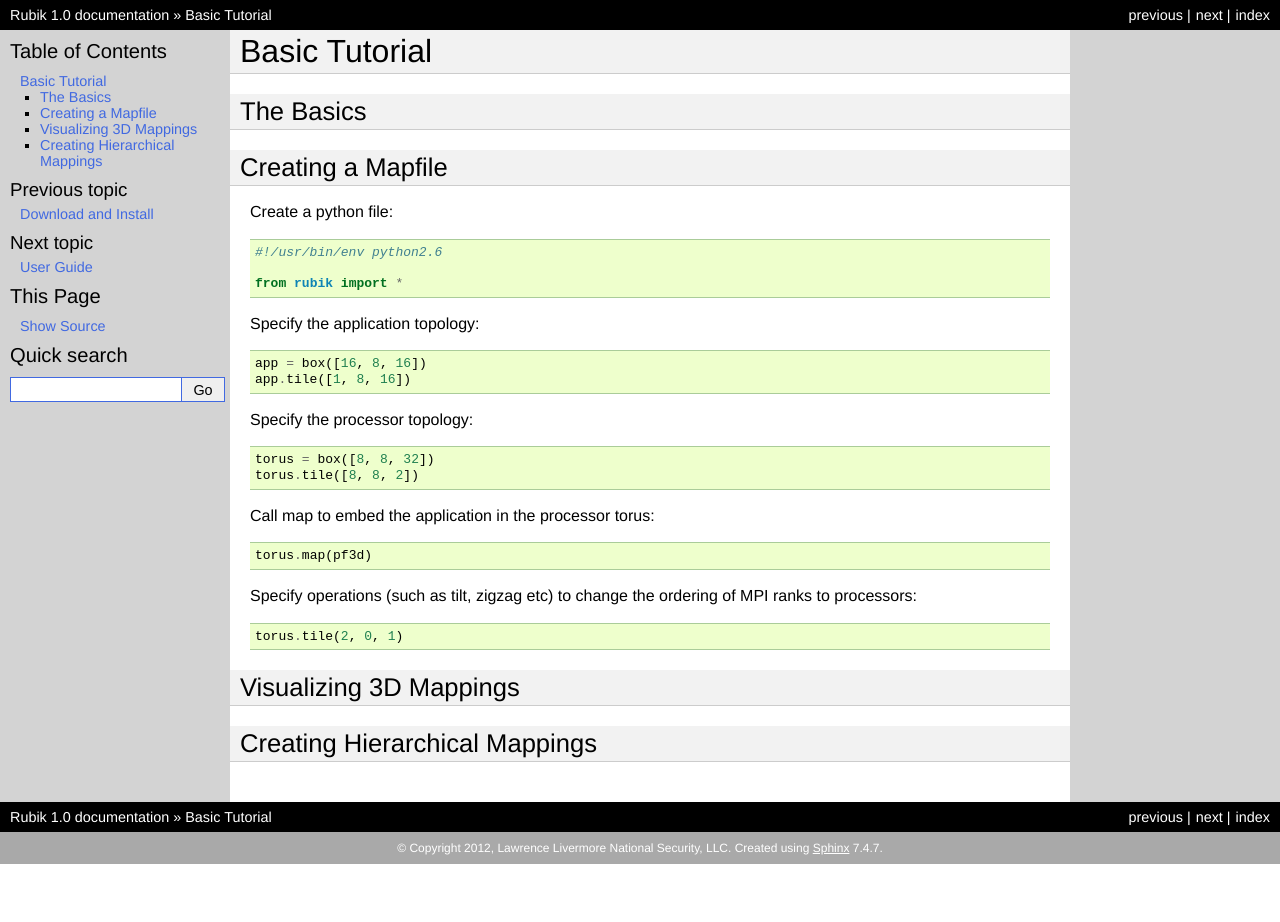
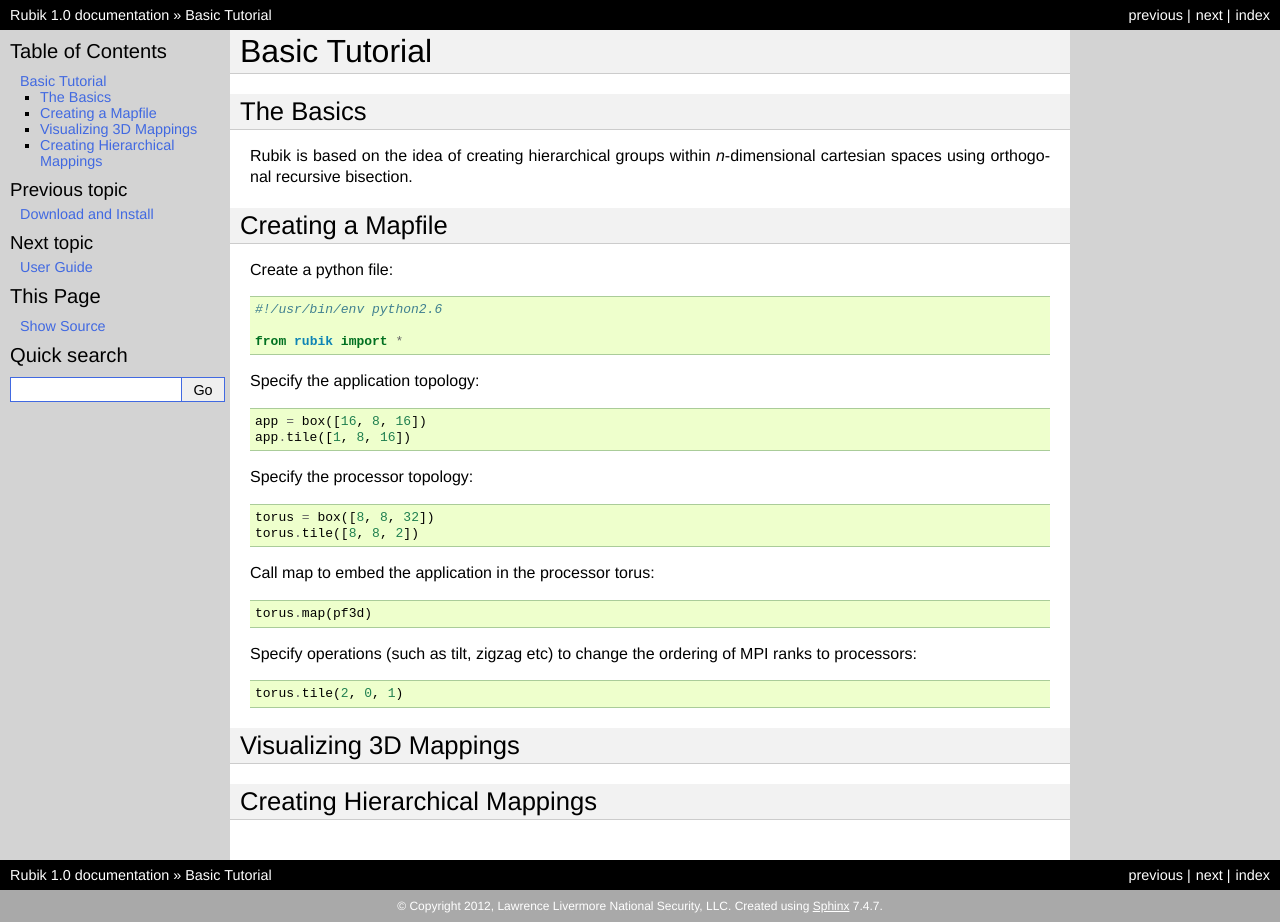
Before and after one commit to LLNL/rubik, a Sphinx documentation site: the page built from docs/tutorial.rst, in a window 1280 px wide. Built offline with Sphinx 7.4.7, drawn with Linux system fonts in a browser that asks for light colours; before the commit the page ends 900 px from its top, so only the background shows below that.

Commit message:
add basic idea in tutorial also

```diff
--- a/docs/tutorial.rst
+++ b/docs/tutorial.rst
@@ -3,6 +3,8 @@
 
 The Basics
 ----------
+Rubik is based on the idea of creating hierarchical groups within
+*n*-dimensional cartesian spaces using orthogonal recursive bisection.
 
 Creating a Mapfile
 ------------------
```
